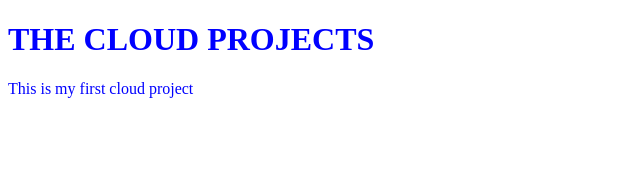
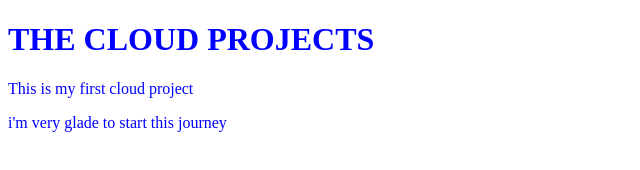
Before and after one commit to Mohamedali376/CLOUD-PROJECTS, a plain HTML site: page index.html in a window 1280 px wide. Shown: the whole page, without its empty margins (0-640 px from the left). Drawn offline with Linux system fonts and the light colour scheme.

Commit message:
added a new parghraf

```diff
--- a/index.html
+++ b/index.html
@@ -9,6 +9,7 @@
 <body>
     <h1>THE CLOUD PROJECTS</h1>
     <p>This is my first cloud project</p>
+    <p>i'm very glade to start this journey</p>
 
 </body>
 </html>
```
